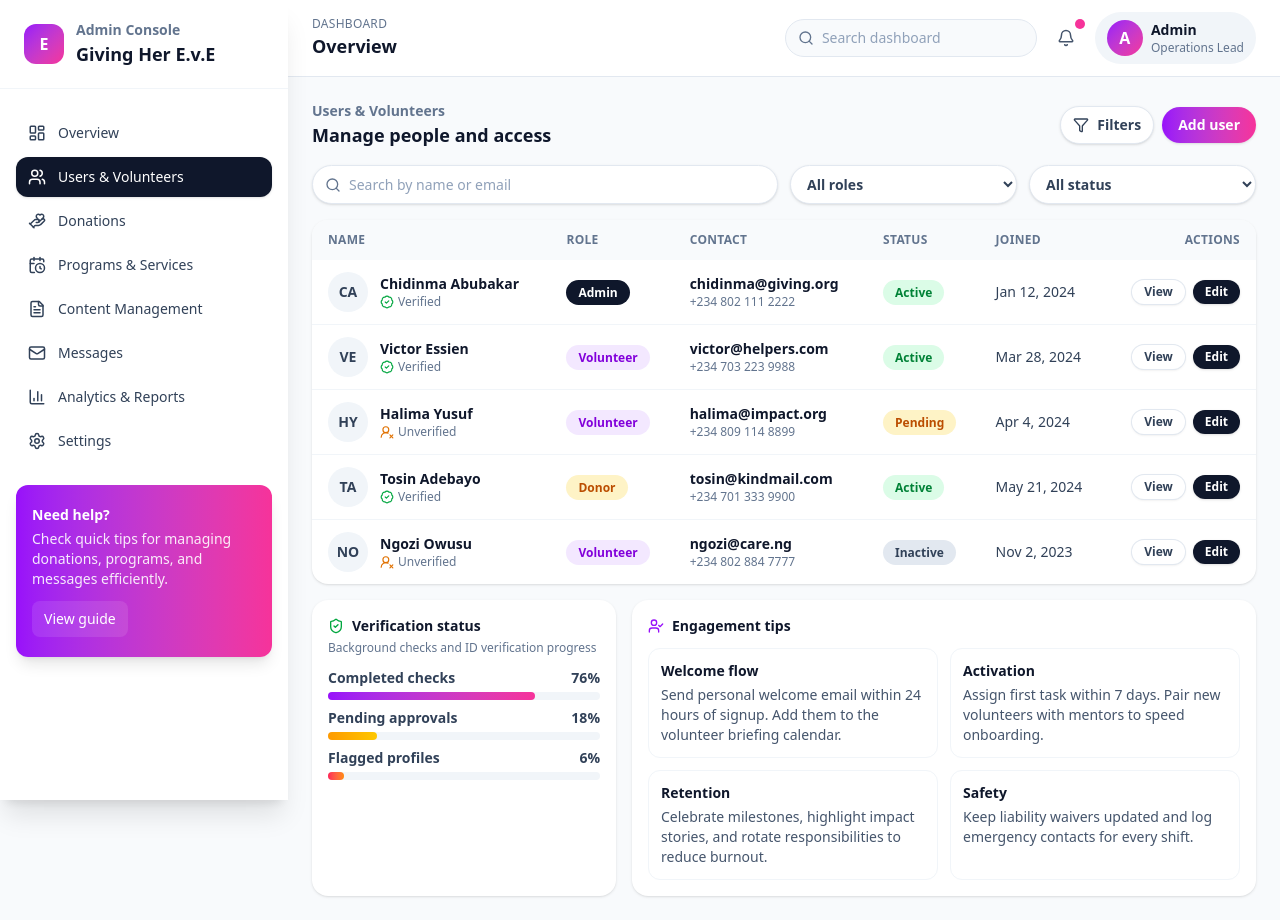
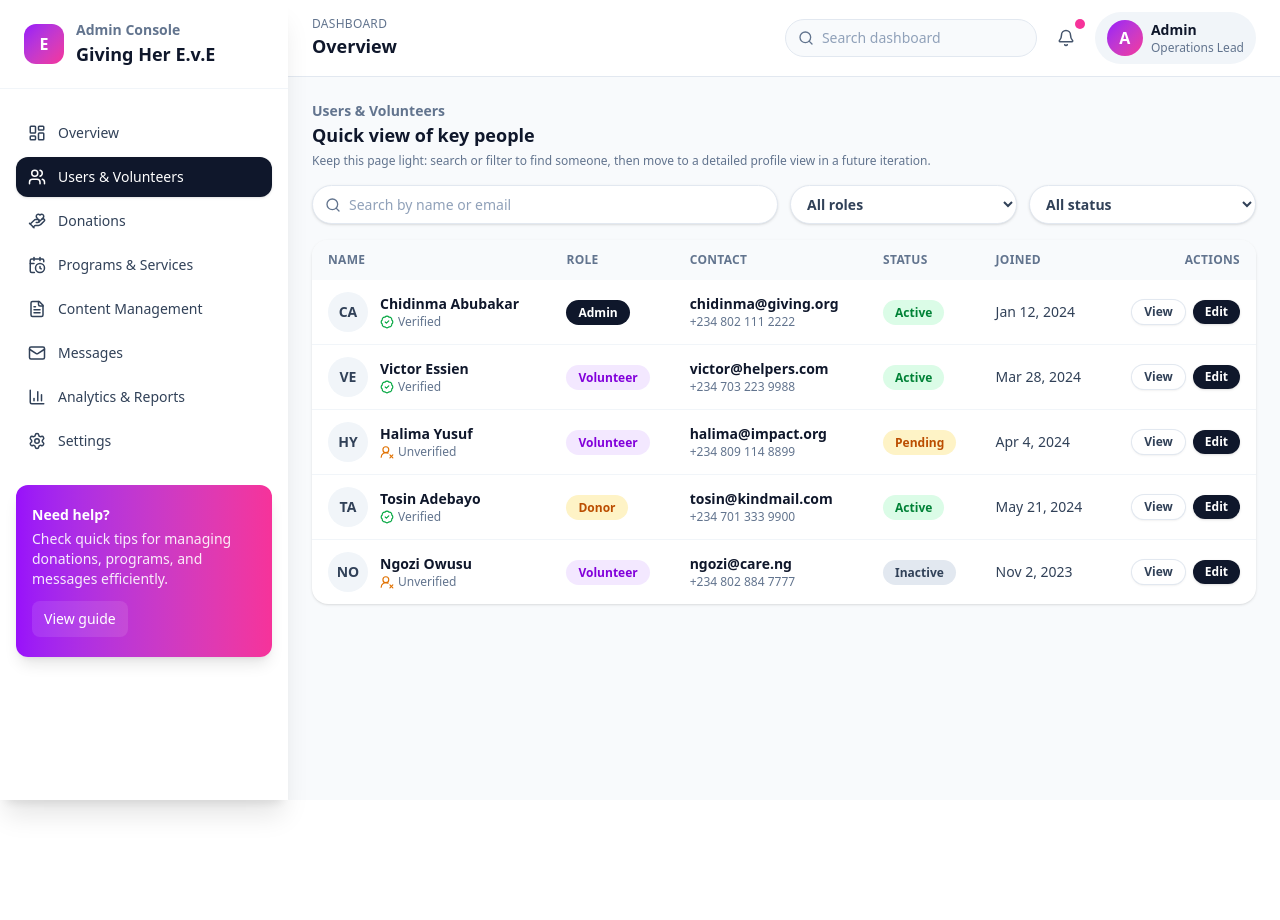
Before and after one commit to shamos13/Giving_HER-EVE, a React (Vite) app in the folder client/: page /dashboard/users in a window 1280 px wide. After the commit the page ends 800 px from the top, so only its background shows below. Built offline with nearby package versions, Linux system fonts and the light colour scheme; a web font is replaced by a local one.

Commit message:
modified the analytics page to be more incline to ux

```diff
--- a/client/src/pages/dashboard/AnalyticsPage.tsx
+++ b/client/src/pages/dashboard/AnalyticsPage.tsx
@@ -1,3 +1,4 @@
+import { useEffect, useState } from "react"
 import {
   Area,
   AreaChart,
@@ -10,24 +11,78 @@ import {
   XAxis,
   YAxis,
 } from "recharts"
+import { fetchDonationAnalytics, downloadDonationReport, type DonationAnalyticsResponse } from "../../services/api"
 
 function AnalyticsPage(): JSX.Element {
+  const [donationData, setDonationData] = useState<DonationPerformance[]>(donationPerformance)
+  const [summary, setSummary] = useState<{ totalAmount: number; totalCount: number } | null>(null)
+  const [loading, setLoading] = useState(false)
+  const [error, setError] = useState<string | null>(null)
+
+  useEffect(() => {
+    const end = new Date()
+    const start = new Date()
+    start.setMonth(start.getMonth() - 5)
+
+    const startIso = start.toISOString()
+    const endIso = end.toISOString()
+
+    let cancelled = false
+    async function load() {
+      setLoading(true)
+      setError(null)
+      try {
+        const res: DonationAnalyticsResponse = await fetchDonationAnalytics({ start: startIso, end: endIso })
+        if (cancelled) return
+        setDonationData(
+          res.daily.map(point => ({
+            month: new Date(point.date).toLocaleDateString(undefined, { month: "short", day: "numeric" }),
+            amount: Number(point.total ?? 0) / 1000,
+          })),
+        )
+        setSummary({ totalAmount: Number(res.totalAmount ?? 0), totalCount: res.totalCount ?? 0 })
+      } catch (e) {
+        if (!cancelled) {
+          setError(e instanceof Error ? e.message : "Failed to load analytics")
+        }
+      } finally {
+        if (!cancelled) {
+          setLoading(false)
+        }
+      }
+    }
+    void load()
+    return () => {
+      cancelled = true
+    }
+  }, [])
+
   return (
     <div className="space-y-4">
       <div>
         <p className="text-sm font-semibold text-slate-500">Analytics & Reports</p>
         <p className="text-lg font-bold text-slate-900">Trends across donations, reach, and volunteers</p>
+        {summary && (
+          <p className="mt-1 text-xs text-slate-500">
+            Tracking <span className="font-semibold text-slate-900">{summary.totalCount}</span> donations totaling{" "}
+            <span className="font-semibold text-slate-900">${summary.totalAmount.toLocaleString()}</span>.
+          </p>
+        )}
+        {loading && <p className="mt-1 text-xs text-slate-500">Refreshing analytics from live data…</p>}
+        {error && <p className="mt-1 text-xs text-rose-600">Error: {error}</p>}
       </div>
 
       <div className="grid gap-4 lg:grid-cols-2">
         <div className="rounded-2xl bg-white p-4 shadow-sm ring-1 ring-slate-100">
           <div className="flex items-center justify-between">
             <p className="text-sm font-semibold text-slate-900">Donation performance</p>
-            <span className="rounded-full bg-green-100 px-3 py-1 text-xs font-semibold text-green-700">+14.2% QoQ</span>
+            <span className="rounded-full bg-green-100 px-3 py-1 text-xs font-semibold text-green-700">
+              Live from donation records
+            </span>
           </div>
           <div className="mt-3 h-72">
             <ResponsiveContainer width="100%" height="100%">
-              <AreaChart data={donationPerformance}>
+              <AreaChart data={donationData}>
                 <defs>
                   <linearGradient id="donationGradient" x1="0" y1="0" x2="0" y2="1">
                     <stop offset="5%" stopColor="#6A0DAD" stopOpacity={0.35} />
@@ -38,7 +93,14 @@ function AnalyticsPage(): JSX.Element {
                 <XAxis dataKey="month" tickLine={false} axisLine={false} />
                 <YAxis tickLine={false} axisLine={false} tickFormatter={value => `$${value}k`} />
                 <Tooltip />
-                <Area type="monotone" dataKey="amount" stroke="#6A0DAD" strokeWidth={3} fillOpacity={1} fill="url(#donationGradient)" />
+                <Area
+                  type="monotone"
+                  dataKey="amount"
+                  stroke="#6A0DAD"
+                  strokeWidth={3}
+                  fillOpacity={1}
+                  fill="url(#donationGradient)"
+                />
               </AreaChart>
             </ResponsiveContainer>
           </div>
@@ -81,7 +143,14 @@ function AnalyticsPage(): JSX.Element {
                 <XAxis dataKey="month" tickLine={false} axisLine={false} />
                 <YAxis tickLine={false} axisLine={false} />
                 <Tooltip />
-                <Area type="monotone" dataKey="count" stroke="#10b981" strokeWidth={3} fillOpacity={1} fill="url(#volunteerGradient)" />
+                <Area
+                  type="monotone"
+                  dataKey="count"
+                  stroke="#10b981"
+                  strokeWidth={3}
+                  fillOpacity={1}
+                  fill="url(#volunteerGradient)"
+                />
               </AreaChart>
             </ResponsiveContainer>
           </div>
@@ -97,7 +166,10 @@ function AnalyticsPage(): JSX.Element {
                   <p className="text-xs font-semibold text-slate-500">{channel.value}</p>
                 </div>
                 <div className="mt-2 h-2 w-full rounded-full bg-slate-100">
-                  <div className="h-2 rounded-full bg-gradient-to-r from-purple-600 to-pink-500" style={{ width: channel.value }} />
+                  <div
+                    className="h-2 rounded-full bg-gradient-to-r from-purple-600 to-pink-500"
+                    style={{ width: channel.value }}
+                  />
                 </div>
                 <p className="mt-1 text-xs text-slate-500">{channel.caption}</p>
               </div>
@@ -107,10 +179,36 @@ function AnalyticsPage(): JSX.Element {
         <div className="rounded-2xl bg-gradient-to-r from-purple-600 to-pink-500 p-4 text-white shadow-md">
           <p className="text-sm font-semibold uppercase tracking-wide text-white/80">Reports</p>
           <p className="mt-1 text-lg font-bold">Export insights</p>
-          <p className="mt-1 text-sm text-white/85">Download donation trends, volunteer growth, and program reach as PDF or CSV for board reporting.</p>
+          <p className="mt-1 text-sm text-white/85">
+            Download donation trends, volunteer growth, and program reach as PDF or CSV for board reporting.
+          </p>
           <div className="mt-3 flex flex-wrap gap-2">
-            <button className="rounded-full bg-white/10 px-3 py-2 text-xs font-semibold hover:bg-white/20">Export PDF</button>
-            <button className="rounded-full bg-white/10 px-3 py-2 text-xs font-semibold hover:bg-white/20">Export CSV</button>
+            <button
+              className="rounded-full bg-white/10 px-3 py-2 text-xs font-semibold hover:bg-white/20"
+              onClick={async () => {
+                try {
+                  await downloadDonationReport("pdf")
+                } catch (e) {
+                  // eslint-disable-next-line no-alert
+                  alert(e instanceof Error ? e.message : "Failed to export PDF")
+                }
+              }}
+            >
+              Export donations PDF
+            </button>
+            <button
+              className="rounded-full bg-white/10 px-3 py-2 text-xs font-semibold hover:bg-white/20"
+              onClick={async () => {
+                try {
+                  await downloadDonationReport("csv")
+                } catch (e) {
+                  // eslint-disable-next-line no-alert
+                  alert(e instanceof Error ? e.message : "Failed to export CSV")
+                }
+              }}
+            >
+              Export donations CSV
+            </button>
           </div>
         </div>
       </div>
--- a/client/src/pages/dashboard/UsersPage.tsx
+++ b/client/src/pages/dashboard/UsersPage.tsx
@@ -1,5 +1,5 @@
 import { useMemo, useState } from "react"
-import { BadgeCheck, Filter, Search, ShieldCheck, UserCheck, UserRoundX } from "lucide-react"
+import { BadgeCheck, Search, UserRoundX } from "lucide-react"
 
 function UsersPage(): JSX.Element {
   const [roleFilter, setRoleFilter] = useState<UserRoleFilter>("all")
@@ -23,20 +23,13 @@ function UsersPage(): JSX.Element {
 
   return (
     <div className="space-y-4">
-      <div className="flex flex-col gap-3 md:flex-row md:items-center md:justify-between">
-        <div>
-          <p className="text-sm font-semibold text-slate-500">Users & Volunteers</p>
-          <p className="text-lg font-bold text-slate-900">Manage people and access</p>
-        </div>
-        <div className="flex items-center gap-2">
-          <button className="inline-flex items-center gap-2 rounded-full border border-slate-200 bg-white px-3 py-2 text-sm font-semibold text-slate-700 shadow-sm hover:bg-slate-50">
-            <Filter size={16} />
-            Filters
-          </button>
-          <button className="rounded-full bg-gradient-to-r from-purple-600 to-pink-500 px-4 py-2 text-sm font-semibold text-white shadow-sm hover:shadow-md">
-            Add user
-          </button>
-        </div>
+      <div>
+        <p className="text-sm font-semibold text-slate-500">Users & Volunteers</p>
+        <p className="text-lg font-bold text-slate-900">Quick view of key people</p>
+        <p className="mt-1 text-xs text-slate-500">
+          Keep this page light: search or filter to find someone, then move to a detailed profile view in a future
+          iteration.
+        </p>
       </div>
 
       <div className="grid gap-3 md:grid-cols-4">
@@ -142,74 +135,13 @@ function UsersPage(): JSX.Element {
         </table>
       </div>
 
-      <div className="grid gap-4 lg:grid-cols-3">
-        <div className="rounded-2xl bg-white p-4 shadow-sm">
-          <div className="flex items-center gap-2">
-            <ShieldCheck size={16} className="text-green-600" />
-            <p className="text-sm font-semibold text-slate-900">Verification status</p>
-          </div>
-          <p className="mt-1 text-xs text-slate-500">Background checks and ID verification progress</p>
-          <div className="mt-3 space-y-2">
-            <ProgressRow label="Completed checks" value="76%" barWidth="76%" />
-            <ProgressRow label="Pending approvals" value="18%" barWidth="18%" tone="amber" />
-            <ProgressRow label="Flagged profiles" value="6%" barWidth="6%" tone="rose" />
-          </div>
-        </div>
-
-        <div className="lg:col-span-2 rounded-2xl bg-white p-4 shadow-sm">
-          <div className="flex items-center gap-2">
-            <UserCheck size={16} className="text-purple-600" />
-            <p className="text-sm font-semibold text-slate-900">Engagement tips</p>
-          </div>
-          <div className="mt-3 grid gap-3 sm:grid-cols-2">
-            <TipCard title="Welcome flow" body="Send personal welcome email within 24 hours of signup. Add them to the volunteer briefing calendar." />
-            <TipCard title="Activation" body="Assign first task within 7 days. Pair new volunteers with mentors to speed onboarding." />
-            <TipCard title="Retention" body="Celebrate milestones, highlight impact stories, and rotate responsibilities to reduce burnout." />
-            <TipCard title="Safety" body="Keep liability waivers updated and log emergency contacts for every shift." />
-          </div>
-        </div>
-      </div>
-    </div>
-  )
-}
-
-function ProgressRow({ label, value, barWidth, tone = "purple" }: ProgressRowProps): JSX.Element {
-  const toneClass = tone === "purple" ? "from-purple-600 to-pink-500" : tone === "amber" ? "from-amber-500 to-yellow-400" : "from-rose-500 to-orange-400"
-  return (
-    <div>
-      <div className="flex items-center justify-between text-sm font-semibold text-slate-700">
-        <p>{label}</p>
-        <p>{value}</p>
-      </div>
-      <div className="mt-1 h-2 w-full rounded-full bg-slate-100">
-        <div className={`h-2 rounded-full bg-gradient-to-r ${toneClass}`} style={{ width: barWidth }} />
-      </div>
-    </div>
-  )
-}
-
-function TipCard({ title, body }: TipCardProps): JSX.Element {
-  return (
-    <div className="rounded-xl border border-slate-100 p-3">
-      <p className="text-sm font-semibold text-slate-900">{title}</p>
-      <p className="mt-1 text-sm text-slate-600">{body}</p>
+      {/* Intentionally keeping this page light to avoid overwhelming admins.
+          Future iterations can add a detailed user profile view instead of extra dashboard cards. */}
     </div>
   )
 }
 
 export default UsersPage
-
-interface ProgressRowProps {
-  label: string
-  value: string
-  barWidth: string
-  tone?: "purple" | "amber" | "rose"
-}
-
-interface TipCardProps {
-  title: string
-  body: string
-}
 
 interface UserRow {
   id: string
```
